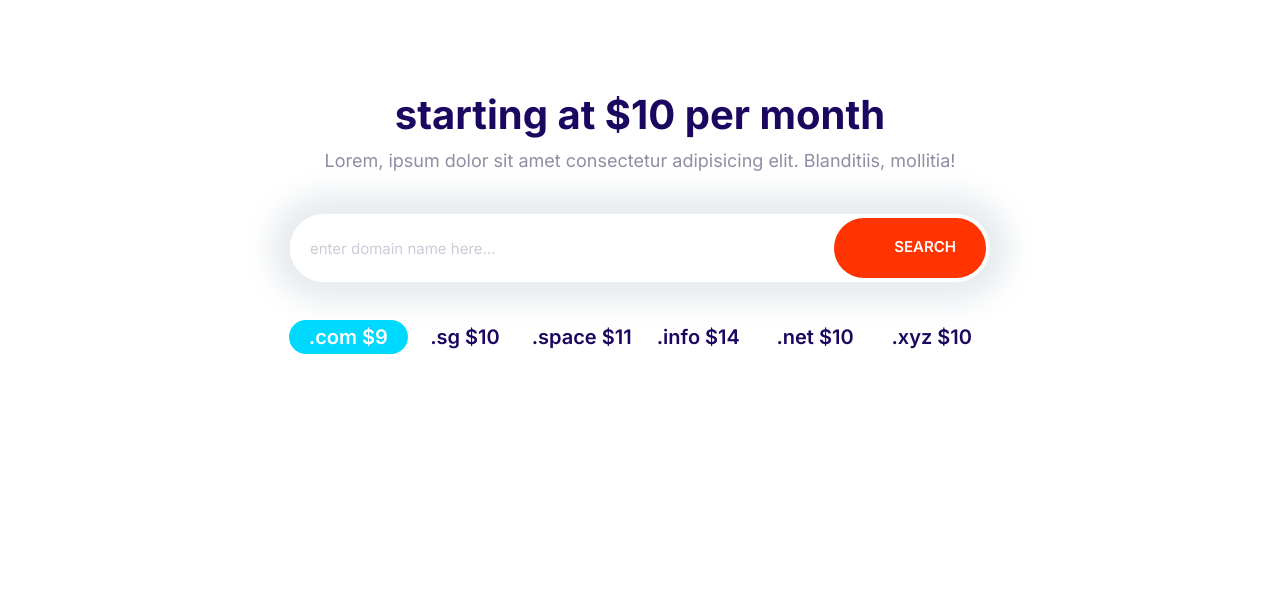
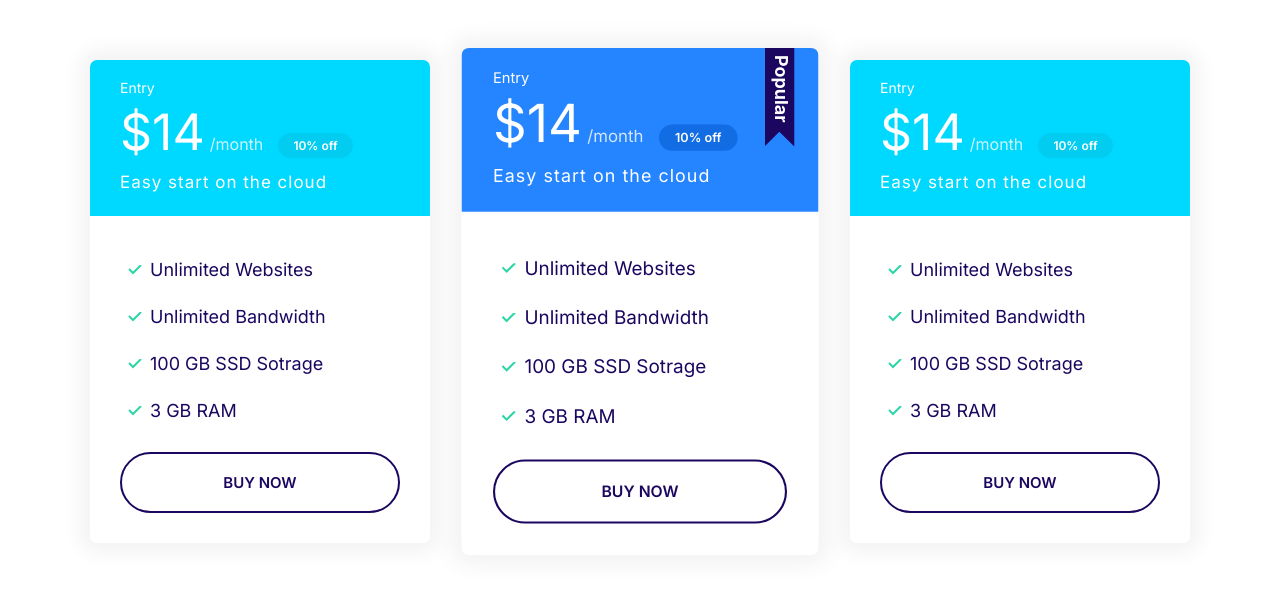
Before and after one commit to ashkan-romi/ashkify, a plain HTML site: page index.html in a window 1280 px wide. Drawn offline with Linux system fonts and the light colour scheme.

Commit message:
building plans block

```diff
--- a/css/styles.css
+++ b/css/styles.css
@@ -109,6 +109,10 @@ a {
 }
 .card--secondary .badge--secondary {
   background: #02cdf1;
+  padding: 0.5rem 1.5rem;
+}
+.card--primary .badge--primary {
+  background: #126de4;
   padding: 0.5rem 1.5rem;
 }
 .badge--small {
@@ -652,3 +656,23 @@ a {
     font-size: 2rem;
   }
 }
+/* plans block */
+.block-plans .grid {
+  gap: 8rem 4rem;
+}
+.block-plans .plan {
+  transition: all 0.2s ease-in-out;
+}
+.block-plans .card {
+  max-width: 450px;
+  margin: 0 auto;
+}
+.block-plans .plan:hover {
+  transform: scale(1.1);
+}
+
+@media screen and (min-width: 1024px) {
+  .plan--popular {
+    transform: scale(1.05);
+  }
+}
--- a/index.html
+++ b/index.html
@@ -15,35 +15,69 @@
     <title>Moshify</title>
   </head>
   <body>
-    <div class="block container block-domain">
-      <header class="block__header">
-        <h2>starting at $10 per month</h2>
-        <p>
-          Lorem, ipsum dolor sit amet consectetur adipisicing elit. Blanditiis,
-          mollitia!
-        </p>
-      </header>
-      <div class="input-group">
-        <input
-          type="text"
-          class="input"
-          placeholder="enter domain name here..."
-        />
-        <button class="btn btn--accent">
-          <svg class="icon icon--white">
-            <use xlink:href="./images/sprite.svg#search"></use></svg
-          >Search
-        </button>
+    <section class="block container block-plans">
+      <div class="grid grid--1x3">
+        <div class="plan">
+          <div class="card card--secondary">
+            <header class="card__header">
+              <h3 class="plan__name">Entry</h3>
+              <span class="plan__price">$14</span>
+              <span class="plan__billing-cycle">/month</span>
+              <span class="badge badge--secondary badge--small">10% off</span>
+              <span class="plan__description">Easy start on the cloud</span>
+            </header>
+            <div class="card__body">
+              <ul class="list list--tick">
+                <li class="list__item">Unlimited Websites</li>
+                <li class="list__item">Unlimited Bandwidth</li>
+                <li class="list__item">100 GB SSD Sotrage</li>
+                <li class="list__item">3 GB RAM</li>
+              </ul>
+              <button class="btn btn--outline btn--block">Buy now</button>
+            </div>
+          </div>
+        </div>
+        <div class="plan plan--popular">
+          <div class="card card--primary">
+            <header class="card__header">
+              <h3 class="plan__name">Entry</h3>
+              <span class="plan__price">$14</span>
+              <span class="plan__billing-cycle">/month</span>
+              <span class="badge badge--primary badge--small">10% off</span>
+              <span class="plan__description">Easy start on the cloud</span>
+            </header>
+            <div class="card__body">
+              <ul class="list list--tick">
+                <li class="list__item">Unlimited Websites</li>
+                <li class="list__item">Unlimited Bandwidth</li>
+                <li class="list__item">100 GB SSD Sotrage</li>
+                <li class="list__item">3 GB RAM</li>
+              </ul>
+              <button class="btn btn--outline btn--block">Buy now</button>
+            </div>
+          </div>
+        </div>
+        <div class="plan">
+          <div class="card card--secondary">
+            <header class="card__header">
+              <h3 class="plan__name">Entry</h3>
+              <span class="plan__price">$14</span>
+              <span class="plan__billing-cycle">/month</span>
+              <span class="badge badge--secondary badge--small">10% off</span>
+              <span class="plan__description">Easy start on the cloud</span>
+            </header>
+            <div class="card__body">
+              <ul class="list list--tick">
+                <li class="list__item">Unlimited Websites</li>
+                <li class="list__item">Unlimited Bandwidth</li>
+                <li class="list__item">100 GB SSD Sotrage</li>
+                <li class="list__item">3 GB RAM</li>
+              </ul>
+              <button class="btn btn--outline btn--block">Buy now</button>
+            </div>
+          </div>
+        </div>
       </div>
-      <ul class="list block-domain__prices">
-        <li><span class="badge badge--secondary">.com $9</span></li>
-        <li>.sg $10</li>
-        <li>.space $11</li>
-        <li>.info $14</li>
-        <li>.net $10</li>
-        <li>.xyz $10</li>
-      </ul>
-    </div>
-    <script src="./js/main.js"></script>
+    </section>
   </body>
 </html>
```
Also changed, not shown: components/plans-block.html (added, +64 -0 lines).
